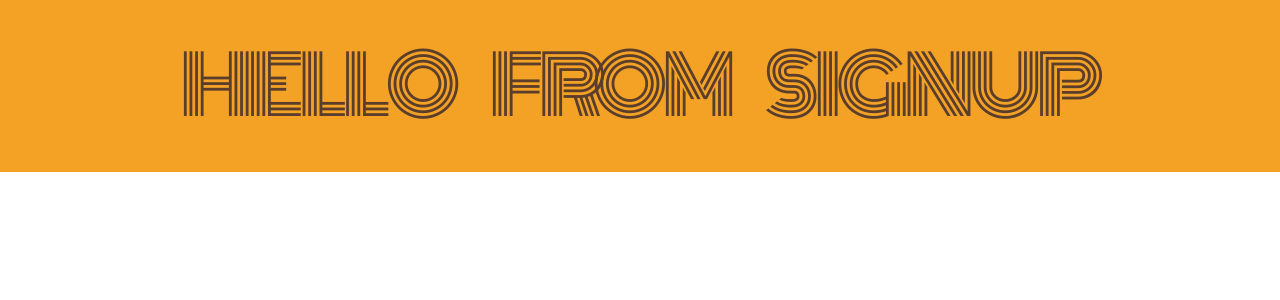
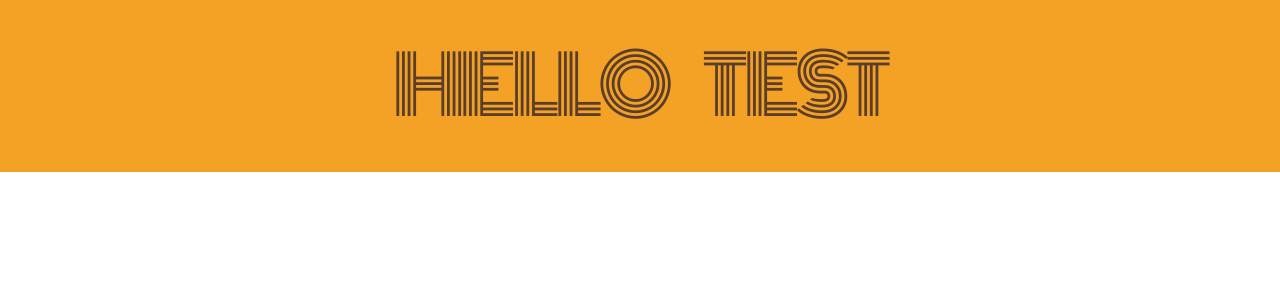
Before and after one commit to mr-Thamariaselvam/Traval-List, a React (Create React App) app: page /test in a window 1280 px wide. Shown: the top 300 px of the page. Built offline with nearby package versions, Linux system fonts and the light colour scheme.

Commit message:
H1 Repalce

```diff
--- a/src/components/testcomp/testcomp.js
+++ b/src/components/testcomp/testcomp.js
@@ -1,7 +1,7 @@
-export default function TestComp(){
-    return(
-        <div>
-            <h1>Hello from signup</h1>
-        </div>
-    )
+export default function TestComp() {
+  return (
+    <div>
+      <h1>Hello Test</h1>
+    </div>
+  );
 }
```
